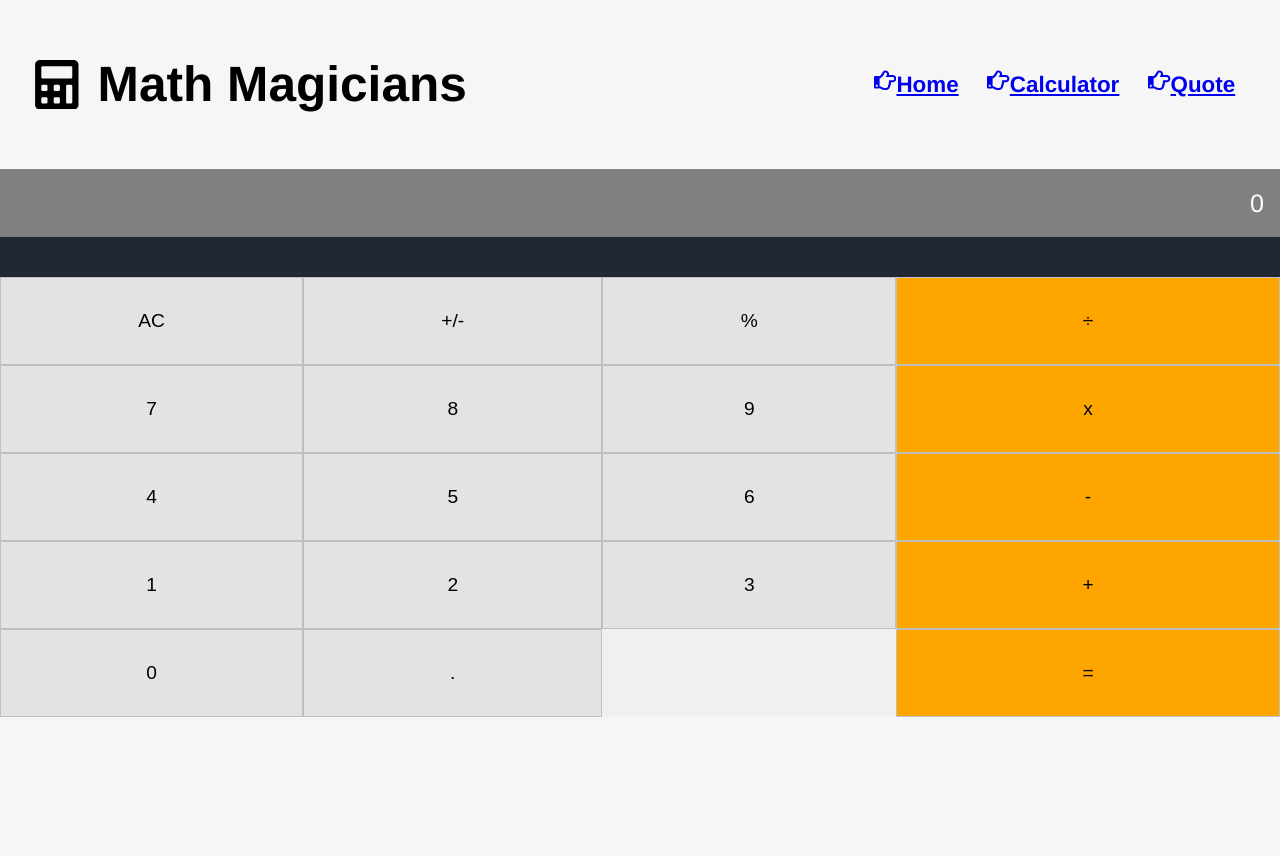
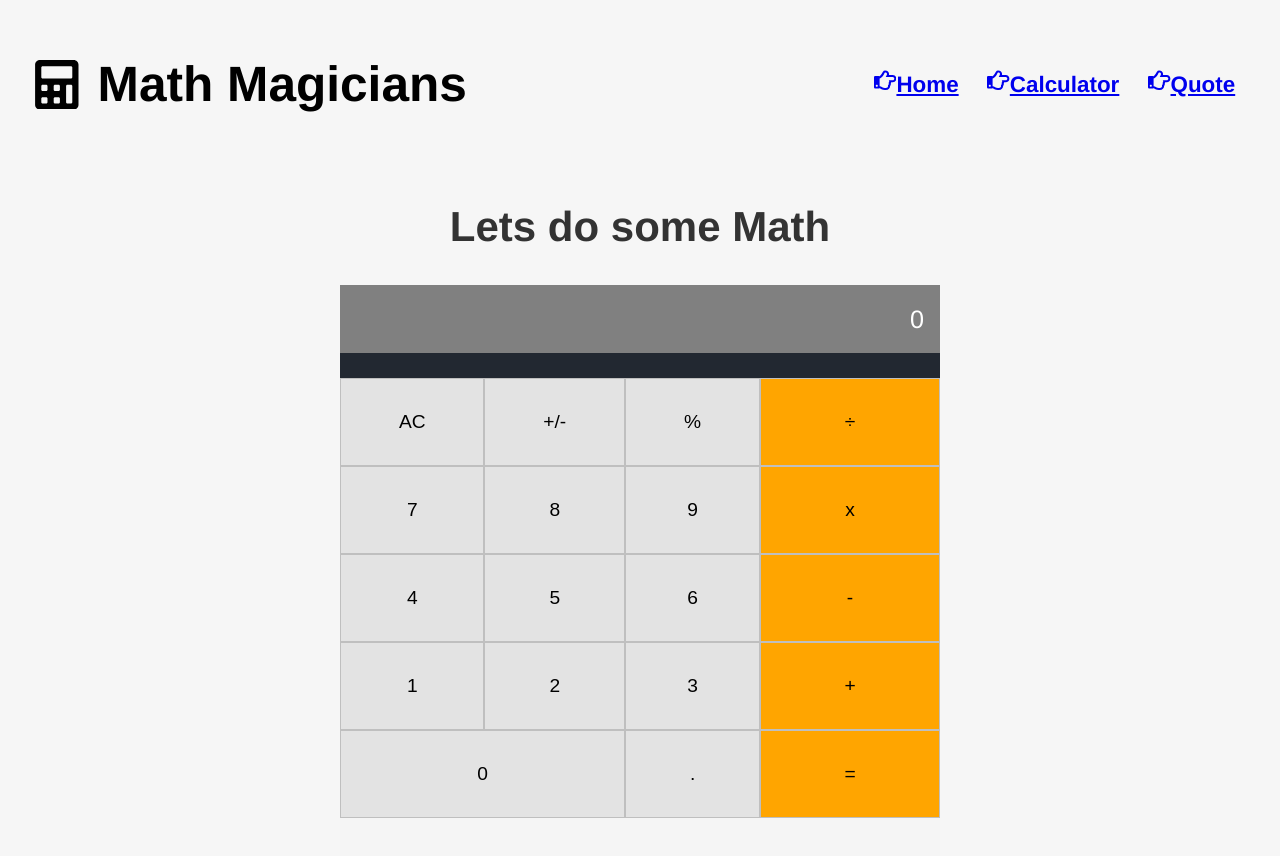
Before and after one commit to miguelesco/Math-Magicians, a React (Create React App) app: page /calculator in a window 1280 px wide. Shown: the top 856 px of the page. Before the commit the page ends 800 px from the top, so only its background shows below. Built offline with nearby package versions, Linux system fonts and the light colour scheme.

Commit message:
calculator

```diff
--- a/src/App.jsx
+++ b/src/App.jsx
@@ -1,3 +1,4 @@
+/* eslint-disable linebreak-style */
 import react from 'react';
 import {
   BrowserRouter as Router,
--- a/src/components/calculator/calculator.jsx
+++ b/src/components/calculator/calculator.jsx
@@ -1,7 +1,7 @@
 /* eslint-disable linebreak-style */
 import React, { useState } from 'react';
 import Keyboard from '../keyboard';
-import Container, { ValueDisplay, Error } from './styles';
+import Container, { ValueDisplay, Error, Title } from './styles';
 import calculate from '../../logic/calculate';
 
 const Calculator = () => {
@@ -25,6 +25,8 @@ const Calculator = () => {
     error = null;
   }
   return (
+    <>
+      <Title>Lets do some Math</Title>
       <Container>
         <ValueDisplay>
           <p>{total}</p>
@@ -36,6 +38,7 @@ const Calculator = () => {
         <Error>{error}</Error>
         <Keyboard updateValue={updateValue} error={error} />
       </Container>
+    </>
   );
 };
 
--- a/src/components/calculator/styles.js
+++ b/src/components/calculator/styles.js
@@ -2,7 +2,8 @@
 import styled from 'styled-components';
 
 const Container = styled.div`
-  width: 100%;
+  width: 600px;
+  max-width: calc(100% - 20px);
   height: 100%;
   display: flex;
   flex-direction: column;
@@ -10,6 +11,13 @@ const Container = styled.div`
   justify-content: center;
   align-items: center;
   background-color: #f5f5f5;
+  margin: 0 auto;
+  padding-bottom: 150px;
+`;
+
+export const Title = styled.h1`
+  font-size: 3em;
+  text-align: center;
 `;
 
 export const ValueDisplay = styled.div`
@@ -28,6 +36,7 @@ export const ValueDisplay = styled.div`
 `;
 
 export const Error = styled.div`
+  box-sizing: border-box;
   background: #222831;
   height: calc(5px + 1.5vw);
   padding: 0.5rem;
--- a/src/components/numbers_keyboard/styles.js
+++ b/src/components/numbers_keyboard/styles.js
@@ -18,8 +18,8 @@ export const NumberBtn = styled.button`
   cursor: pointer;
   font-size: 1.2rem;
   padding: 2rem 0.75rem;
-  grid-column-start: ${(props) => (props.number === 0 ? '1' : '0')};
-  grid-column-end: ${(props) => (props.number === 0 ? '3' : '0')};
+  grid-column-start: ${(props) => (props.number === '0' ? '1' : '0')};
+  grid-column-end: ${(props) => (props.number === '0' ? '3' : '0')};
 `;
 
 export default Container;
--- a/src/index.js
+++ b/src/index.js
@@ -1,3 +1,4 @@
+/* eslint-disable linebreak-style */
 import React from 'react';
 import ReactDOM from 'react-dom';
 import App from './App';
```
Lines whose indentation alone changed are shown as unchanged.
